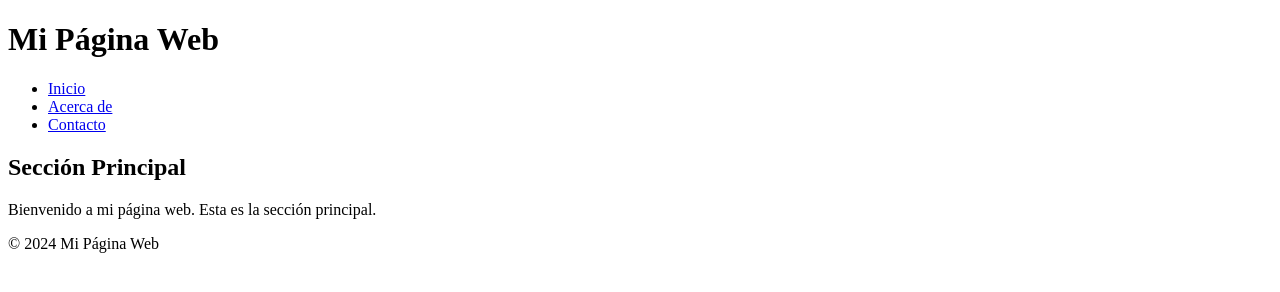
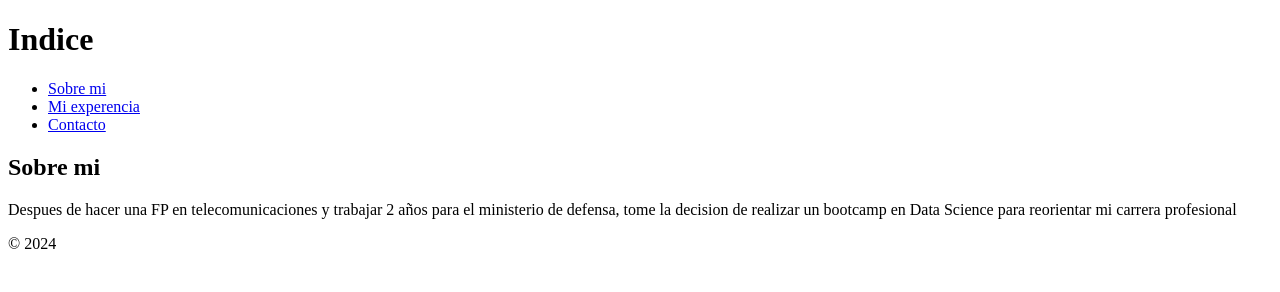
Before and after one commit to AdrianNiet/AdrianNiet.github.io, a plain HTML site: page index.html in a window 1280 px wide. Drawn offline with Linux system fonts and the light colour scheme.

Commit message:
algunos cambios

```diff
--- a/index.html
+++ b/index.html
@@ -3,29 +3,29 @@
 <head>
     <meta charset="UTF-8">
     <meta name="viewport" content="width=device-width, initial-scale=1.0">
-    <title>Ejemplo de Página HTML</title>
+    <title>Página de Adrián</title>
 </head>
 <body>
 
     <header>
-        <h1>Mi Página Web</h1>
+        <h1>Indice</h1>
     </header>
 
     <nav>
         <ul>
-            <li><a href="#">Inicio</a></li>
-            <li><a href="#">Acerca de</a></li>
+            <li><a href="#">Sobre mi</a></li>
+            <li><a href="#">Mi experencia</a></li>
             <li><a href="#">Contacto</a></li>
         </ul>
     </nav>
 
     <section>
-        <h2>Sección Principal</h2>
-        <p>Bienvenido a mi página web. Esta es la sección principal.</p>
+        <h2>Sobre mi</h2>
+        <p>Despues de hacer una FP en telecomunicaciones y trabajar 2 años para el ministerio de defensa, tome la decision de realizar un bootcamp en Data Science para reorientar mi carrera profesional</p>
     </section>
 
     <footer>
-        <p>&copy; 2024 Mi Página Web</p>
+        <p>&copy; 2024</p>
     </footer>
 
 </body>
```
